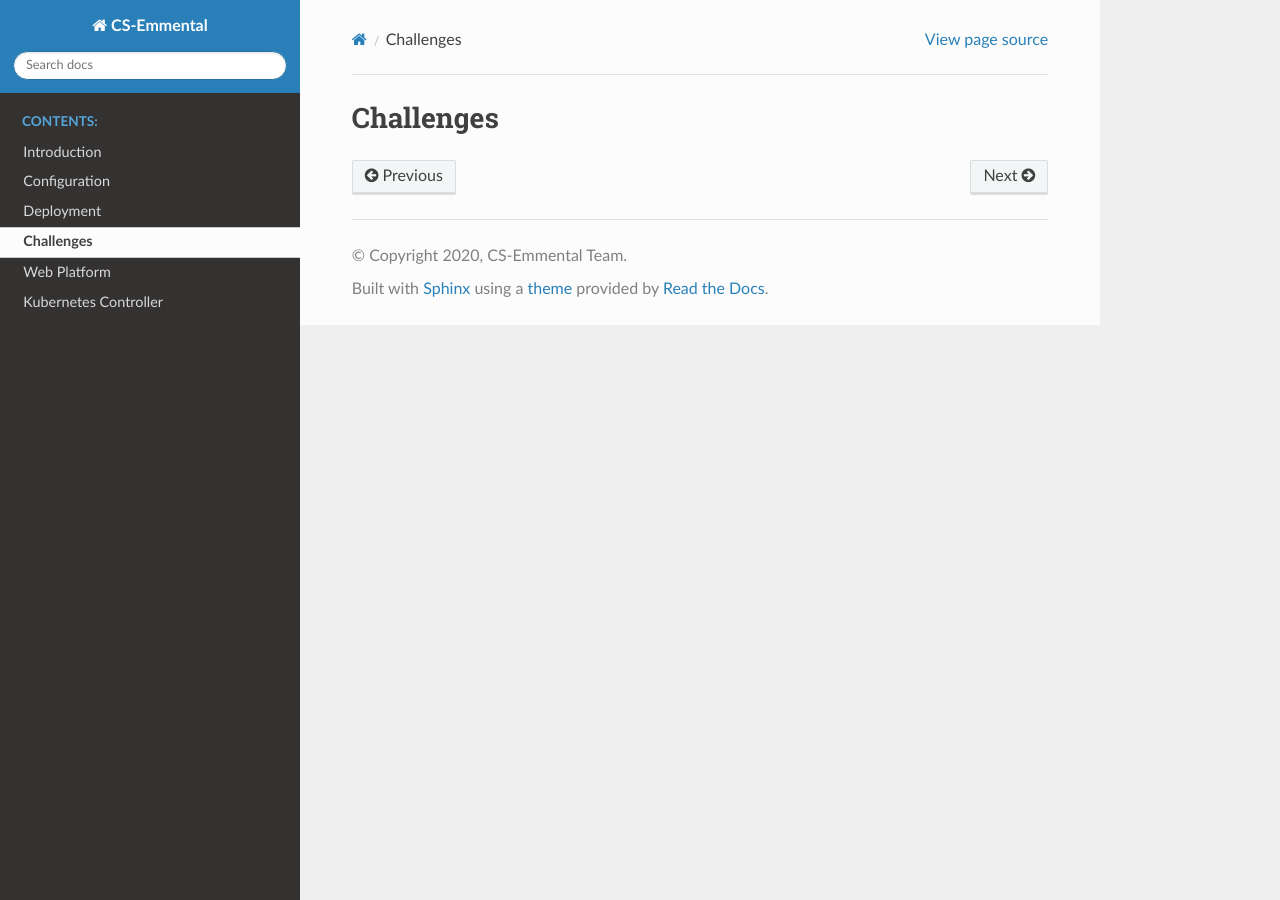
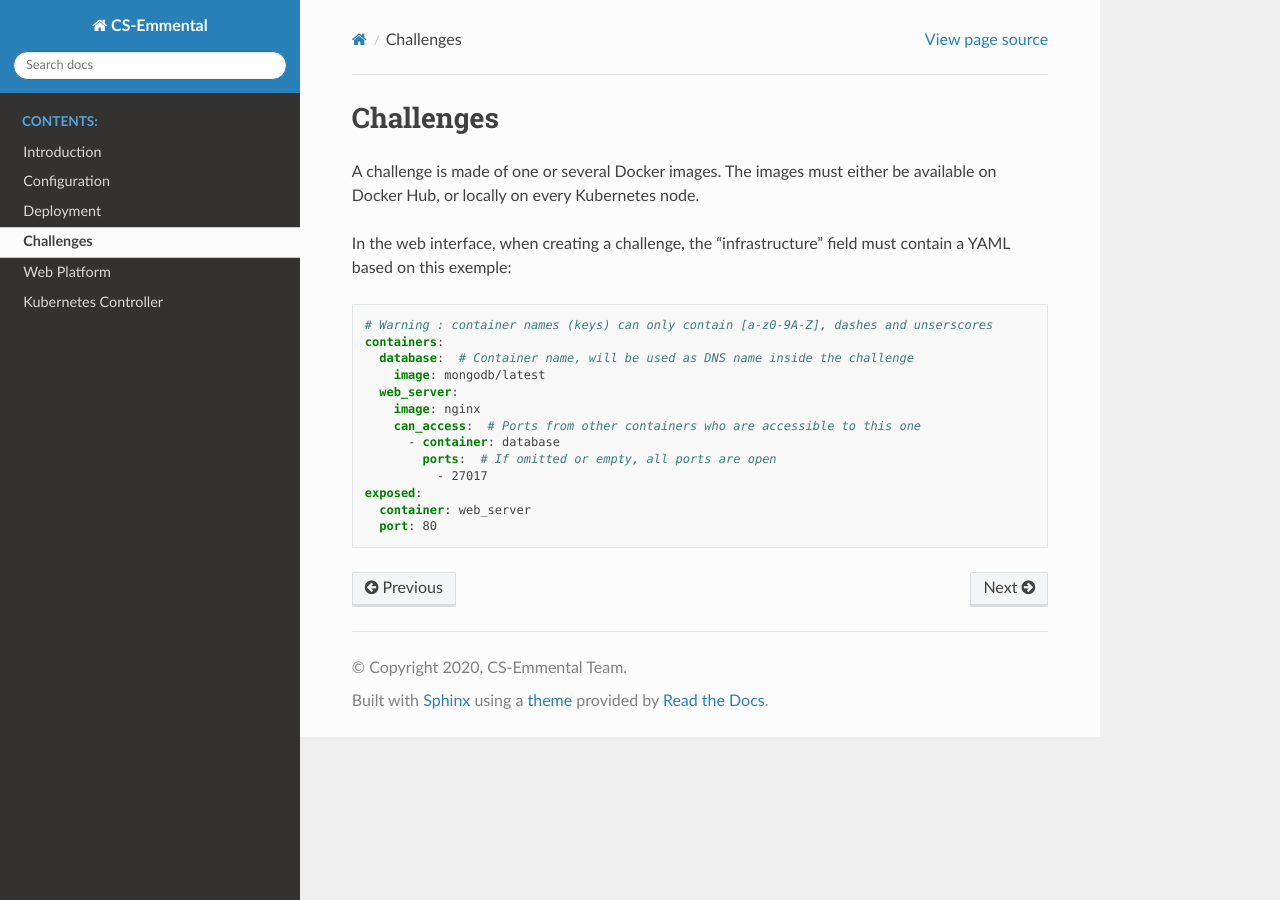
Before and after one commit to CS-Emmental/documentation, a Sphinx documentation site: the page built from source/administration/challenges.rst, in a window 1280 px wide. Built offline with Sphinx 7.4.7 and the Read the Docs theme 2.0.0, drawn with Linux system fonts in a browser that asks for light colours.

Commit message:
Document challenge configuration

```diff
--- a/source/administration/challenges.rst
+++ b/source/administration/challenges.rst
@@ -1,2 +1,10 @@
 Challenges
 ----------
+
+.. highlight:: yaml
+
+A challenge is made of one or several Docker images. The images must either be available on Docker Hub, or locally on every Kubernetes node.
+
+In the web interface, when creating a challenge, the "infrastructure" field must contain a YAML based on this exemple:
+
+.. literalinclude:: ../files/exemple-challenge.yaml
--- /dev/null
+++ b/source/files/exemple-challenge.yaml
@@ -0,0 +1,13 @@
+# Warning : container names (keys) can only contain [a-z0-9A-Z], dashes and unserscores
+containers:
+  database:  # Container name, will be used as DNS name inside the challenge
+    image: mongodb/latest
+  web_server:
+    image: nginx
+    can_access:  # Ports from other containers who are accessible to this one
+      - container: database
+        ports:  # If omitted or empty, all ports are open
+          - 27017
+exposed:
+  container: web_server
+  port: 80
```
